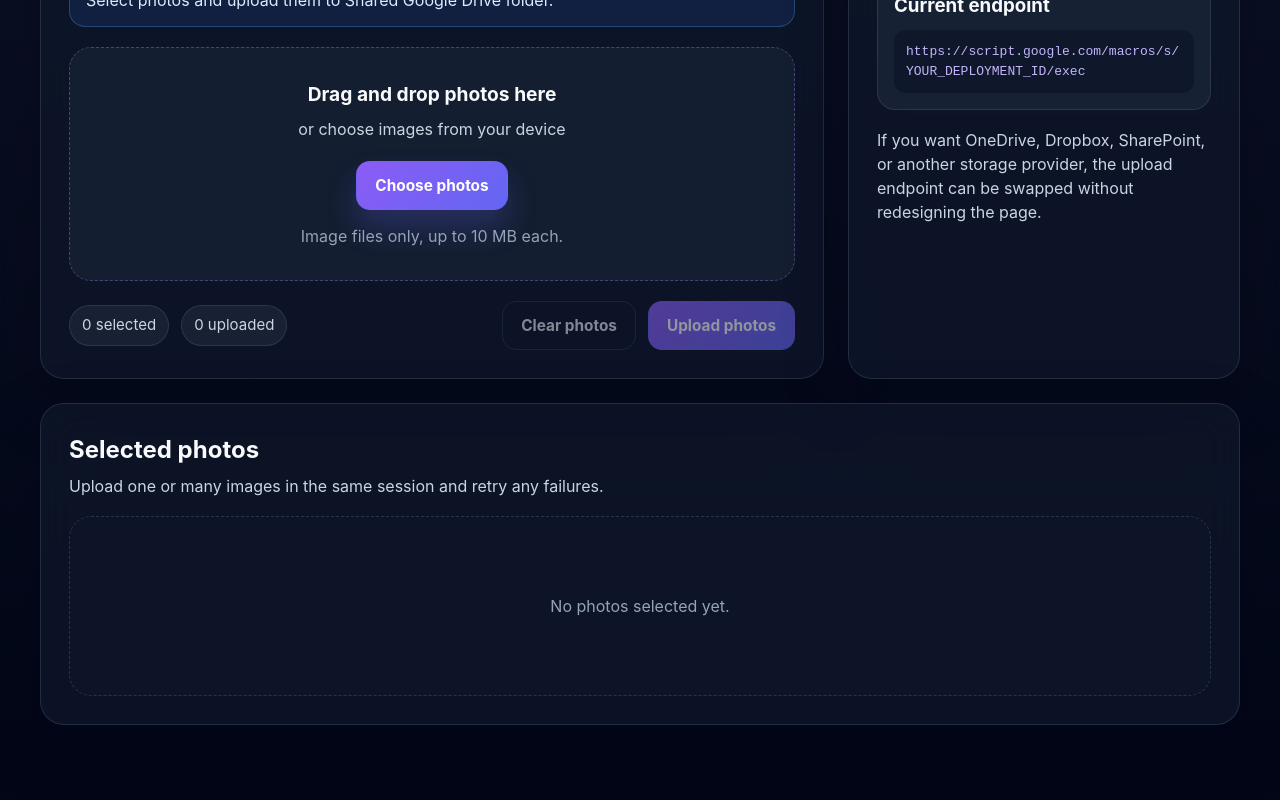
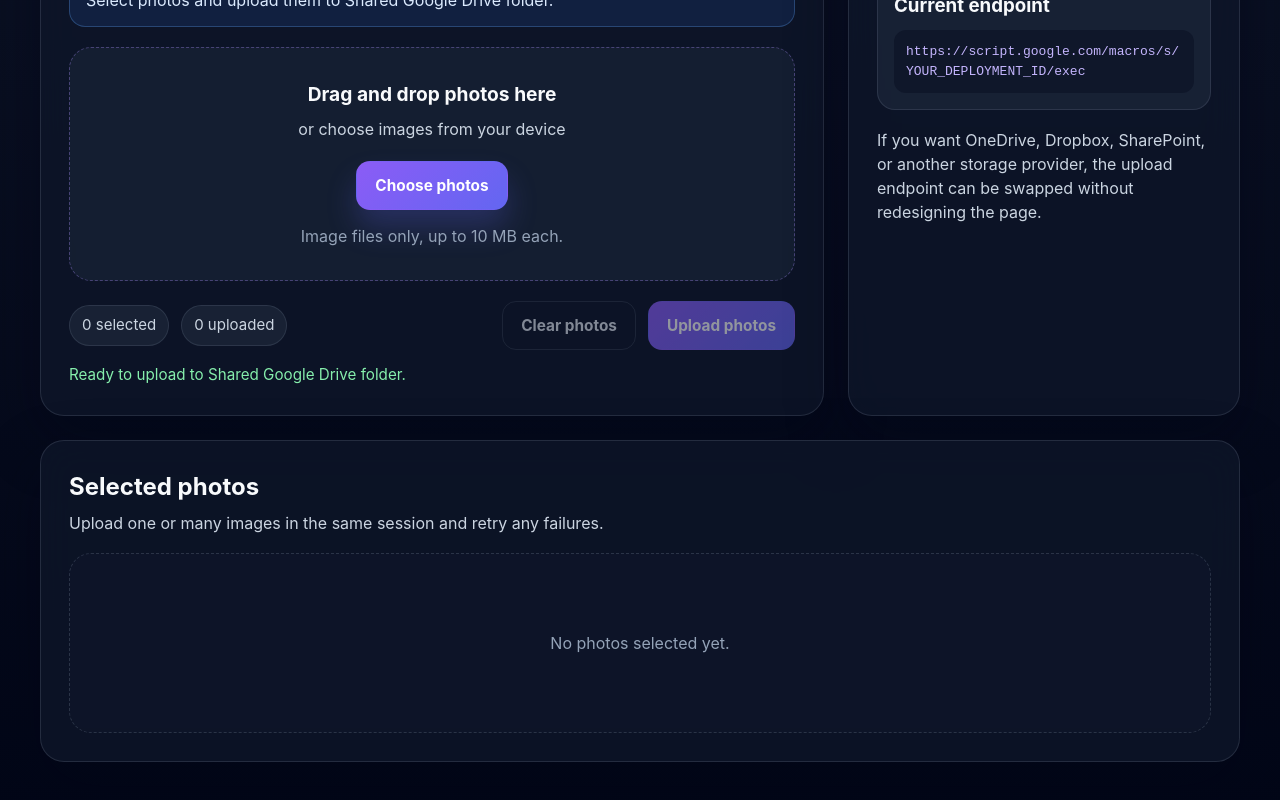
Before and after one commit to shashank-peddi/FileUpload, a React (Vite) app: page / in a window 1280 px wide. Shown: the part 697-1497 px from the top of the page. Built offline with nearby package versions, Linux system fonts and the light colour scheme.

Commit message:
fix upload

```diff
--- a/src/App.css
+++ b/src/App.css
@@ -353,6 +353,16 @@
   flex-wrap: wrap;
 }
 
+.config-note {
+  margin: 14px 0 0;
+  color: #fbbf24;
+  font-size: 0.95rem;
+}
+
+.config-note-success {
+  color: #86efac;
+}
+
 .side-panel {
   display: flex;
   flex-direction: column;
--- a/src/App.tsx
+++ b/src/App.tsx
@@ -42,20 +42,49 @@ function App() {
   const configuredFolderLink = String(import.meta.env.VITE_DRIVE_FOLDER_LINK ?? '').trim()
   const configuredFolderName =
     String(import.meta.env.VITE_DRIVE_FOLDER_NAME ?? '').trim() || 'Shared Google Drive folder'
-  const [photos, setPhotos] = useState<PhotoItem[]>([])
-  const [banner, setBanner] = useState<Banner>({
-    tone: configuredFolderLink ? 'info' : 'warning',
-    text: configuredFolderLink
-      ? `Select photos and upload them to ${configuredFolderName}.`
-      : 'Set VITE_DRIVE_FOLDER_LINK in .env.local before trying to upload.',
-  })
-  const [isDragging, setIsDragging] = useState(false)
-  const [isUploading, setIsUploading] = useState(false)
-
   const folderId = useMemo(
     () => extractGoogleDriveFolderId(configuredFolderLink),
     [configuredFolderLink],
   )
+  const hasUploadEndpoint = uploadEndpoint.length > 0
+  const hasDriveFolder = Boolean(folderId)
+  const configurationHint = !hasUploadEndpoint && !hasDriveFolder
+    ? 'Set both VITE_UPLOAD_ENDPOINT and VITE_DRIVE_FOLDER_LINK to enable uploads.'
+    : !hasUploadEndpoint
+      ? 'Set VITE_UPLOAD_ENDPOINT to enable uploads in local development.'
+      : !hasDriveFolder
+        ? 'Set VITE_DRIVE_FOLDER_LINK to a valid Google Drive folder link or folder ID.'
+        : `Ready to upload to ${configuredFolderName}.`
+  const [photos, setPhotos] = useState<PhotoItem[]>([])
+  const [banner, setBanner] = useState<Banner>(() => {
+    if (!hasUploadEndpoint && !hasDriveFolder) {
+      return {
+        tone: 'warning',
+        text: 'Set VITE_UPLOAD_ENDPOINT and VITE_DRIVE_FOLDER_LINK before trying to upload.',
+      }
+    }
+
+    if (!hasUploadEndpoint) {
+      return {
+        tone: 'warning',
+        text: 'Set VITE_UPLOAD_ENDPOINT before trying to upload.',
+      }
+    }
+
+    if (!hasDriveFolder) {
+      return {
+        tone: 'warning',
+        text: 'Set VITE_DRIVE_FOLDER_LINK to a valid Google Drive folder before trying to upload.',
+      }
+    }
+
+    return {
+      tone: 'info',
+      text: `Select photos and upload them to ${configuredFolderName}.`,
+    }
+  })
+  const [isDragging, setIsDragging] = useState(false)
+  const [isUploading, setIsUploading] = useState(false)
   const uploadedCount = photos.filter((photo) => photo.status === 'uploaded').length
   const failedCount = photos.filter((photo) => photo.status === 'failed').length
   const pendingCount = photos.filter((photo) => photo.status !== 'uploaded').length
@@ -402,12 +431,16 @@ function App() {
                 type="button"
                 className="primary-button"
                 onClick={handleUpload}
-                disabled={pendingCount === 0 || isUploading || !folderId || !uploadEndpoint}
+                disabled={pendingCount === 0 || isUploading}
               >
                 {isUploading ? 'Uploading...' : 'Upload photos'}
               </button>
             </div>
           </div>
+
+          <p className={`config-note ${hasUploadEndpoint && hasDriveFolder ? 'config-note-success' : ''}`}>
+            {configurationHint}
+          </p>
         </div>
 
         <aside className="panel side-panel">
```
